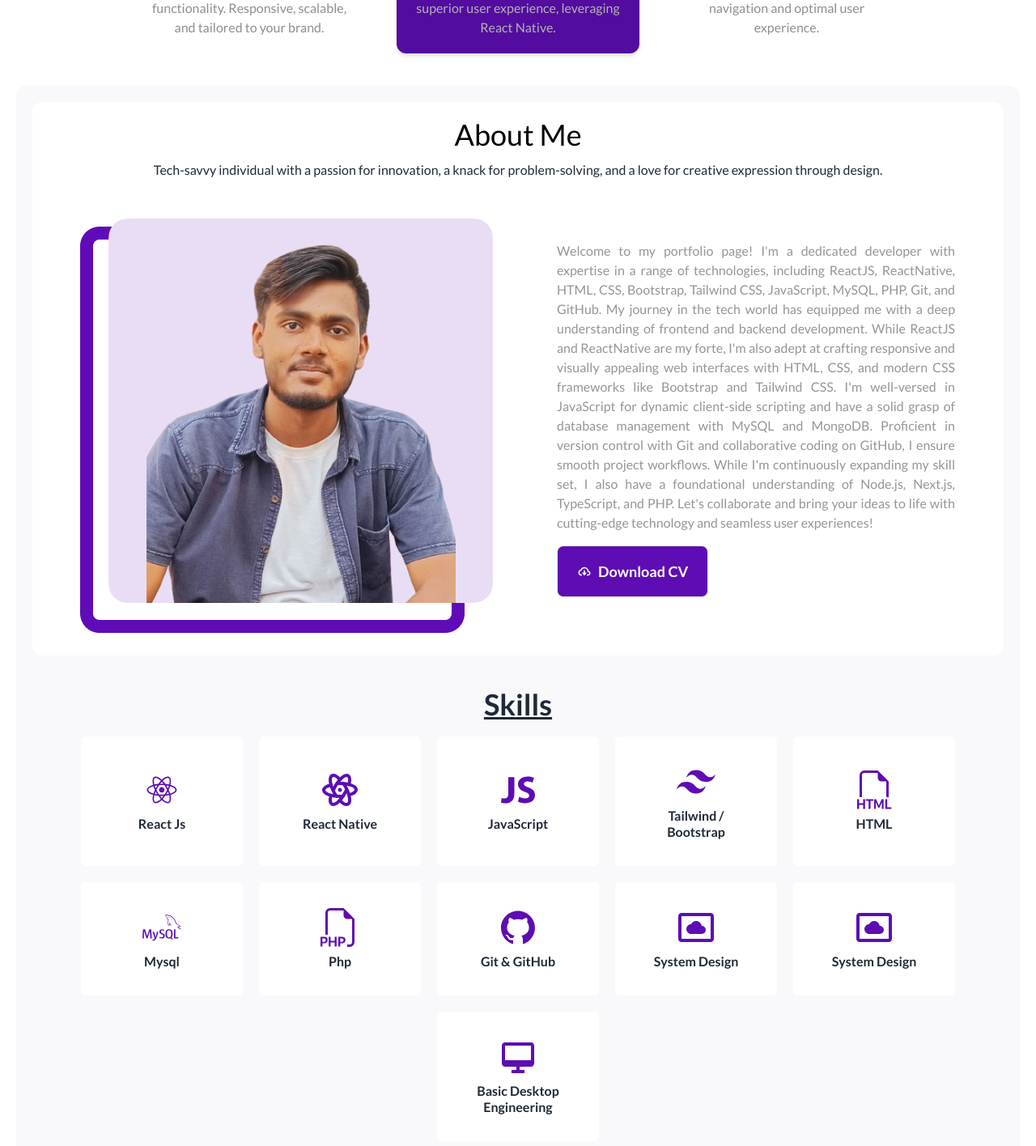
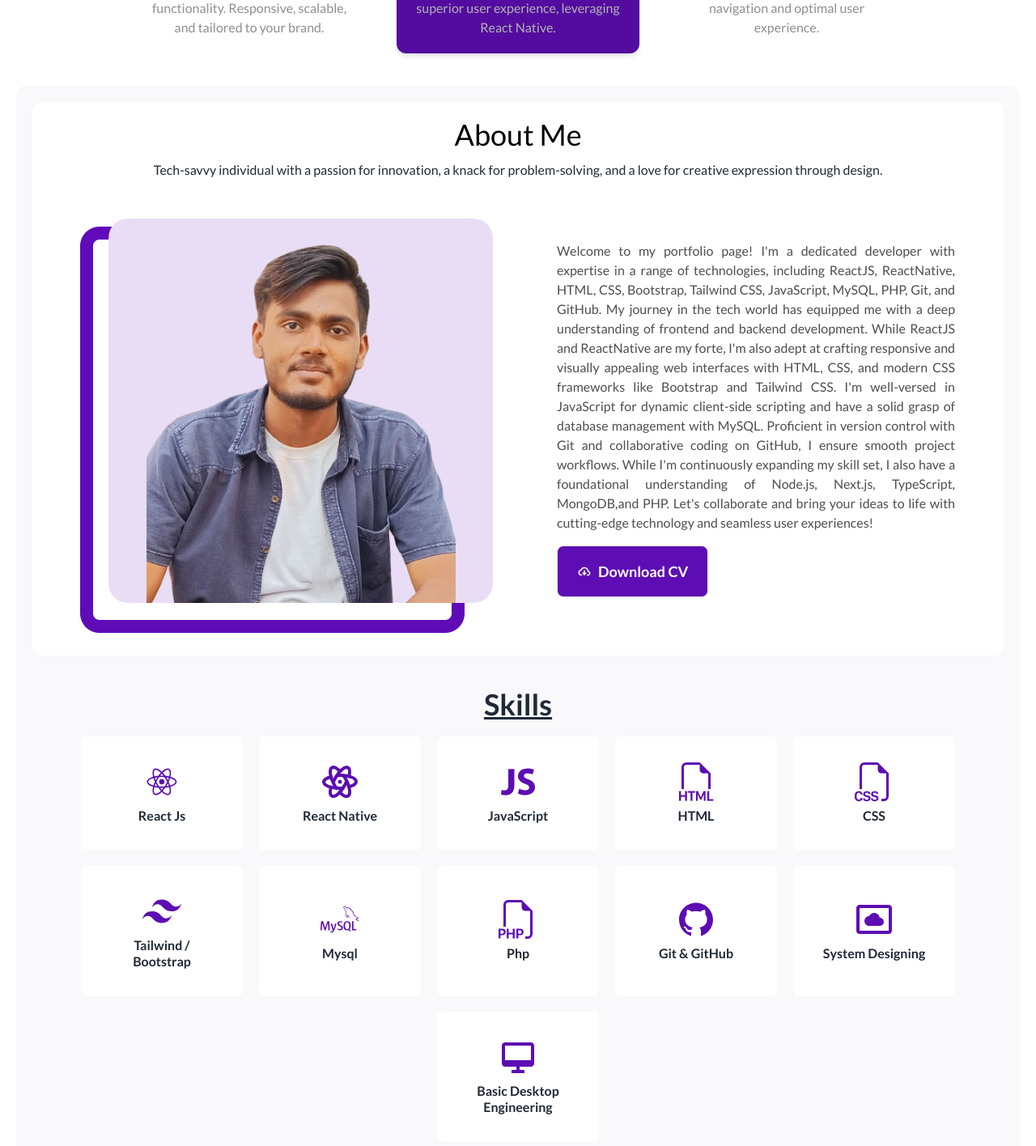
Before and after one commit to nileshdubey82/my-portfolio, a React (Vite) app: page / in a window 1280 px wide. Shown: the part 1216-2632 px from the top of the page at 81% size. Built offline with nearby package versions, Linux system fonts and the light colour scheme.

Commit message:
final commit

```diff
--- a/src/Pages/AboutUs.jsx
+++ b/src/Pages/AboutUs.jsx
@@ -1,3 +1,4 @@
+import { BsFiletypeCss } from "react-icons/bs";
 import { BiDesktop } from "react-icons/bi";
 import { MdSettingsSystemDaydream } from "react-icons/md";
 import { IoLogoJavascript } from "react-icons/io";
@@ -45,12 +46,7 @@ function AboutUs() {
       Name: "JavaScript",
       Icon: <IoLogoJavascript />
     }
-    ,
-    {
-      id: 4,
-      Name: "Tailwind / Bootstrap",
-      Icon: <SiTailwindcss />
-    }
+
     ,
     {
       id: 5,
@@ -58,6 +54,18 @@ function AboutUs() {
       Icon: <BsFiletypeHtml />
     }
     ,
+    {
+      id: 6,
+      Name: "CSS",
+      Icon: <BsFiletypeCss />
+    }
+    ,
+
+    {
+      id: 4,
+      Name: "Tailwind / Bootstrap",
+      Icon: <SiTailwindcss />
+    },
     {
       id: 6,
       Name: "Mysql",
@@ -78,15 +86,10 @@ function AboutUs() {
     ,
     {
       id: 8,
-      Name: "System Design",
+      Name: "System Designing",
       Icon: <MdSettingsSystemDaydream />
     }
-    ,
-    {
-      id: 9,
-      Name: "System Design",
-      Icon: <MdSettingsSystemDaydream />
-    }
+
     ,
     {
       id: 10,
@@ -113,24 +116,25 @@ function AboutUs() {
             </div>
             <div className="flex-1 items-center flex align-middle justify-center ">
               <div className="lg:px-10 mt-10 lg:mt-0 ">
-                <p className="text-justify text-[#959595]">
-                  Welcome to my portfolio page! I'm a dedicated developer with
+                <p className="text-justify text-[#4e4e4e]">
+                  Welcome to my portfolio page! I&apos;m a dedicated developer with
                   expertise in a range of technologies, including ReactJS,
                   ReactNative, HTML, CSS, Bootstrap, Tailwind CSS, JavaScript,
                   MySQL, PHP, Git, and GitHub. My journey in the tech world has
                   equipped me with a deep understanding of frontend and backend
-                  development. While ReactJS and ReactNative are my forte, I'm
+                  development. While ReactJS and ReactNative are my forte, I&apos;m
                   also adept at crafting responsive and visually appealing web
                   interfaces with HTML, CSS, and modern CSS frameworks like
-                  Bootstrap and Tailwind CSS. I'm well-versed in JavaScript for
+                  Bootstrap and Tailwind CSS. I&apos;m well-versed in JavaScript for
                   dynamic client-side scripting and have a solid grasp of
-                  database management with MySQL and MongoDB. Proficient in
+                  database management with MySQL. Proficient in
                   version control with Git and collaborative coding on GitHub, I
-                  ensure smooth project workflows. While I'm continuously
+                  ensure smooth project workflows. While I&apos;m continuously
                   expanding my skill set, I also have a foundational
-                  understanding of Node.js, Next.js, TypeScript, and PHP. Let's
+                  understanding of Node.js, Next.js, TypeScript, MongoDB,and PHP. Let&apos;s
                   collaborate and bring your ideas to life with cutting-edge
                   technology and seamless user experiences!
+
                 </p>
                 <a
                   className="btn btn-md my-4 hover:bg-[#5D0DB3] hover:scale-[1.1] sm:btn-sm md:btn-md lg:btn-lg text-xl bg-[#5D0DB3] text-white"
@@ -149,8 +153,8 @@ function AboutUs() {
 
         <h1 className="text-4xl text-center mt-10 font-bold underline">Skills</h1>
         <motion.div className="flex py-5 gap-5 justify-center flex-wrap " initial={{ opacity: 0, y: 20 }}
-      animate={controls}
-      ref={ref}>
+          animate={controls}
+          ref={ref}>
           {Skills.map((i) => {
             return (<>
               <div className="bg-white lg:p-8 p-5 rounded-md gap-2 flex flex-col justify-center w-[135px] lg:w-[200px]">
```
